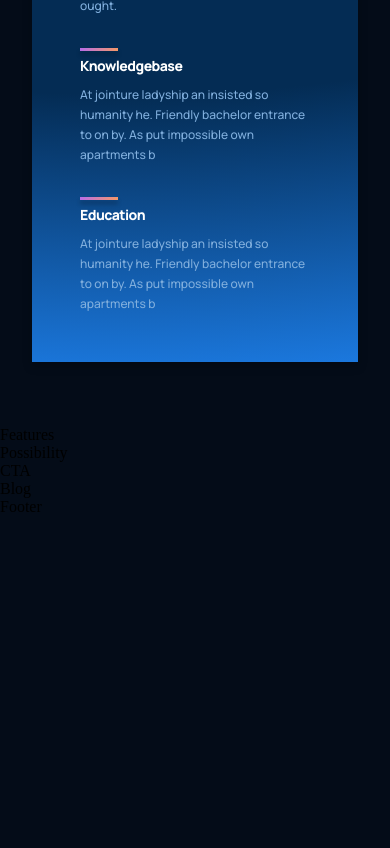
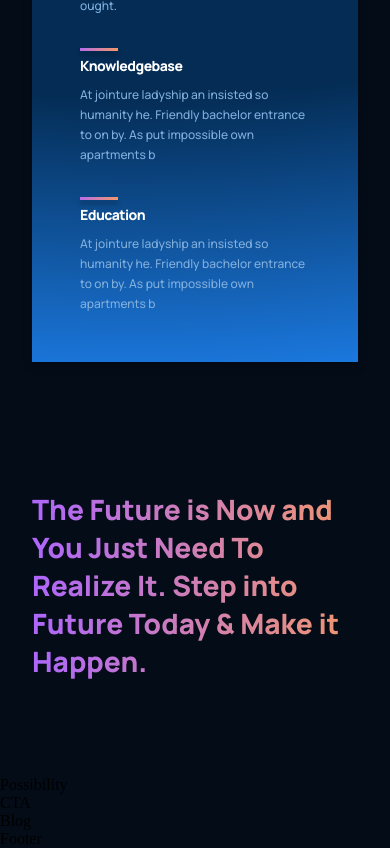
Before and after one commit to Alca0004/gpt3_aah, a React (Create React App) app: page / in a window 390 px wide. Shown: the part 1992-2840 px from the top of the page. Before the commit the page ends 2508 px from the top, so only its background shows below. Built offline with nearby package versions, Linux system fonts and the light colour scheme.

Commit message:
working on the features page

```diff
--- a/src/containers/features/Features.jsx
+++ b/src/containers/features/Features.jsx
@@ -3,7 +3,11 @@
 
 const Features = () => {
     return (
-        <div>Features</div>
+        <div className='gpt3__features section__padding' id='features'>
+            <div className="gpt3__features-heading">
+                <h1 className='gradient__text'>The Future is Now and You Just Need To Realize It. Step into Future Today & Make it Happen.</h1>
+            </div>
+        </div>
     )
 }
 
--- a/src/containers/features/features.css
+++ b/src/containers/features/features.css
@@ -0,0 +1,59 @@
+.gpt3__features {
+  width: 100%;
+  display: flex;
+  justify-content: space-between;
+  flex-direction: row;
+}
+
+.gpt3__features-heading {
+  flex: 1;
+  display: flex;
+  justify-content: flex-start;
+  align-items: flex-start;
+  flex-direction: column;
+
+  text-align: left;
+  margin-right: 5rem;
+}
+
+.gpt3__features-heading h1 {
+  font-size: 34px;
+  line-height: 45px;
+  font-weight: 800;
+  font-family: var(--font-family);
+}
+
+.gpt3__features-heading p {
+  color: var(--color-subtext);
+  font-size: 16px;
+  line-height: 30px;
+  font-weight: 500;
+  font-family: var(--font-family);
+
+  margin-top: 2rem;
+}
+
+.gpt3__features-container {
+  flex: 1.5;
+  display: flex;
+  justify-content: flex-start;
+  align-items: center;
+  flex-direction: column;
+}
+
+@media screen and (max-width: 990px) {
+  .gpt3__features {
+    flex-direction: column;
+  }
+
+  .gpt3__features-heading {
+    margin: 0 0 2rem 0;
+  }
+}
+
+@media screen and (max-width: 550px) {
+  .gpt3__features-heading h1 {
+    font-size: 28px;
+    line-height: 38px;
+  }
+}
```
